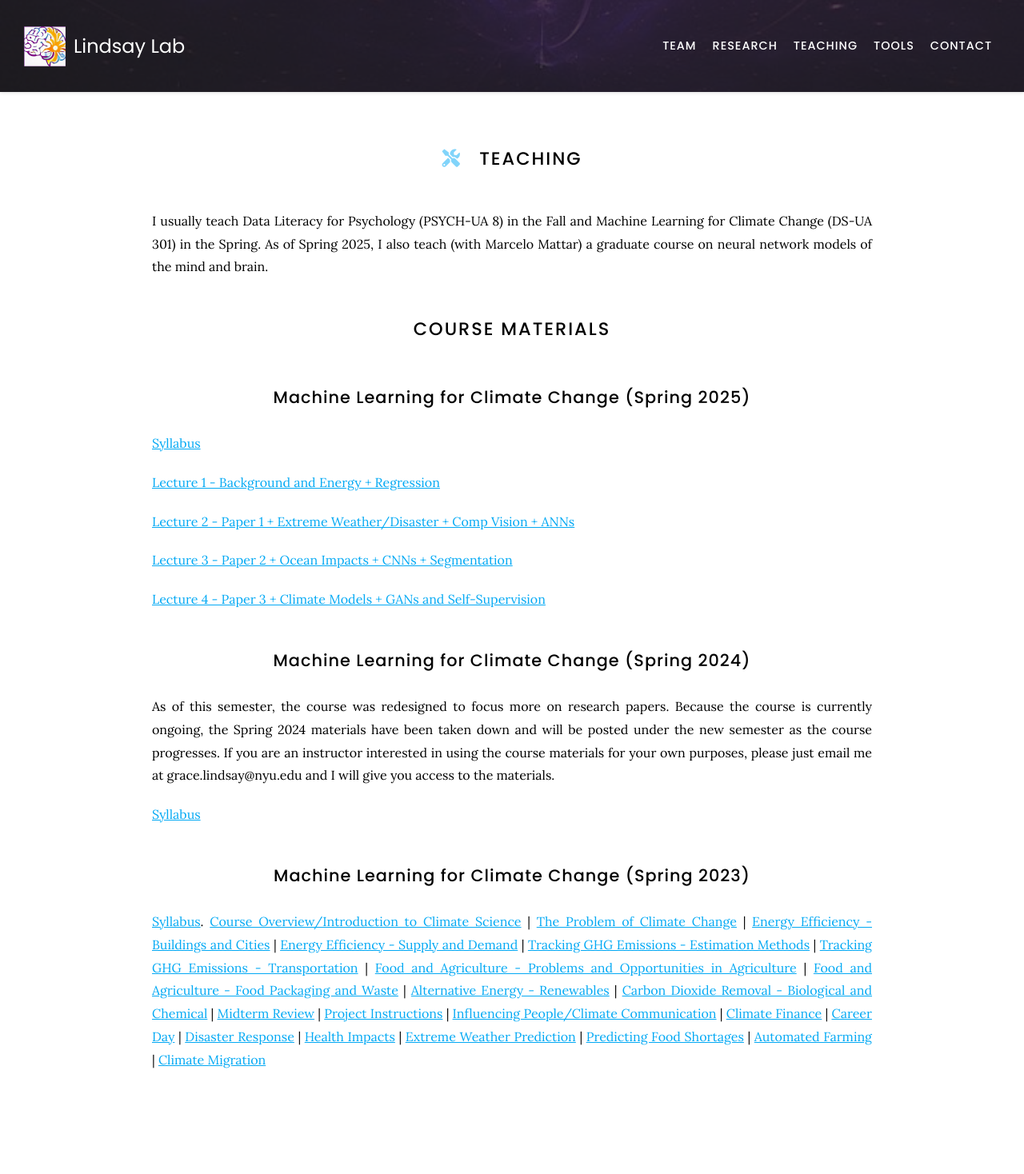
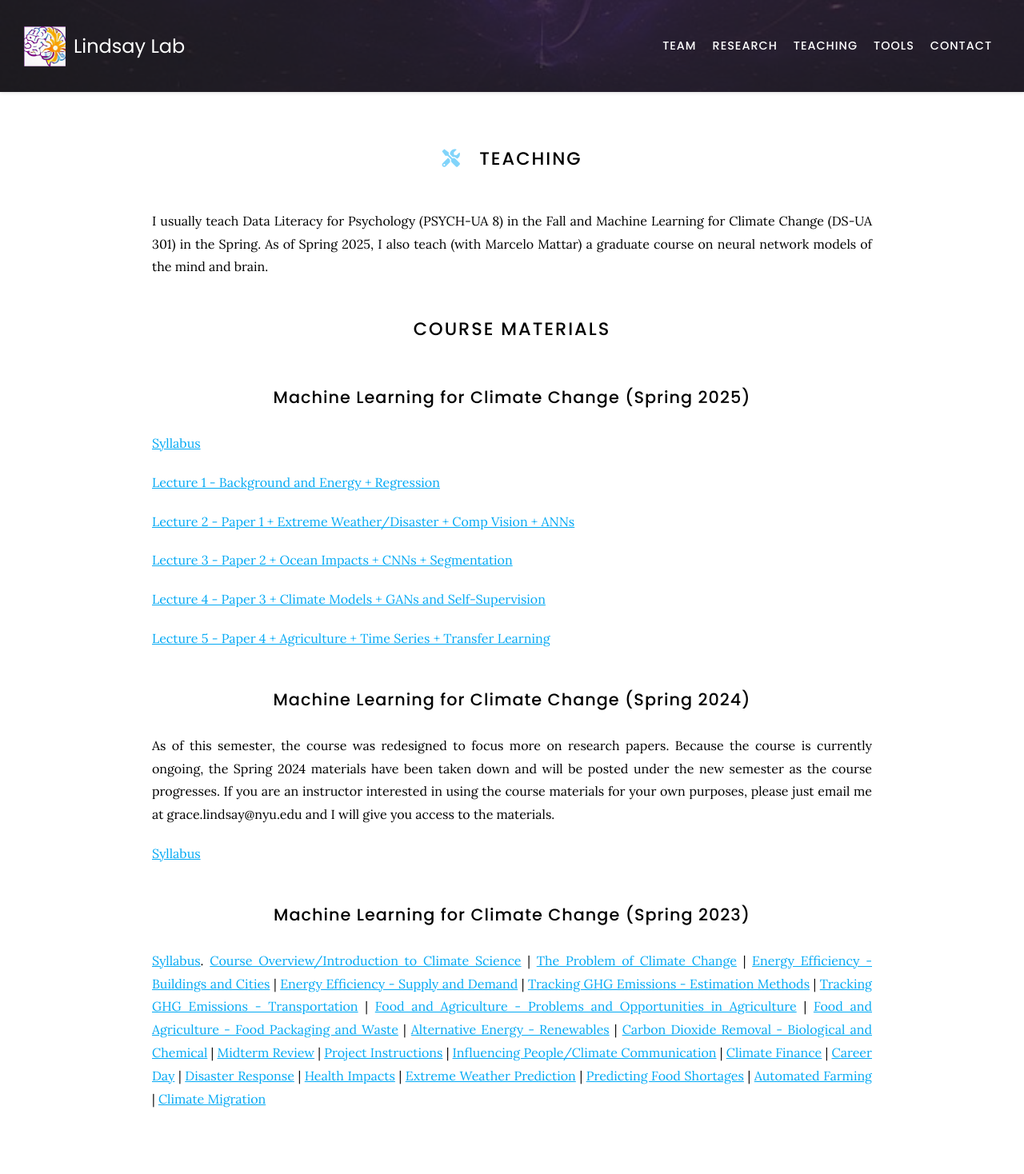
Before and after one commit to Lindsay-Lab/lindsay-lab.github.io, a Jekyll site: the page built from teaching/index.md, in a window 1280 px wide. Shown: the whole page at 80% size. Built offline with Jekyll 4.4.1, drawn with Linux system fonts in a browser that asks for light colours; nearby versions of some CDN libraries; before the commit the page ends 1420 px from its top, so only the background shows below that.

Commit message:
Update index.md

```diff
--- a/teaching/index.md
+++ b/teaching/index.md
@@ -20,6 +20,8 @@
 [Lecture 3 - Paper 2 + Ocean Impacts + CNNs + Segmentation](https://lindsay-lab.github.io/ClimateML_Lectures/Lecture%203%20-%20Paper%202%20%2B%20Ocean%20Impacts%20%2B%20CNN_Segmentation2025.pdf)
 
 [Lecture 4 - Paper 3 + Climate Models + GANs and Self-Supervision](https://lindsay-lab.github.io/ClimateML_Lectures/Lecture%204%20-%20Paper%203%20%2B%20Climate%20Models%20%2B%20GANs%20and%20Self-Supervision2025.pdf)
+
+[Lecture 5 - Paper 4 + Agriculture + Time Series + Transfer Learning](https://lindsay-lab.github.io/ClimateML_Lectures/Lecture%205%20-%20Paper%204%20%2B%20Agriculture%20%2B%20Time%20Series%20%2B%20Transfer%20Learning2025.pdf)
 
 ## Machine Learning for Climate Change (Spring 2024)
 As of this semester, the course was redesigned to focus more on research papers. Because the course is currently ongoing, the Spring 2024 materials have been taken down and will be posted under the new semester as the course progresses. If you are an instructor interested in using the course materials for your own purposes, please just email me at grace.lindsay@nyu.edu and I will give you access to the materials.
```
